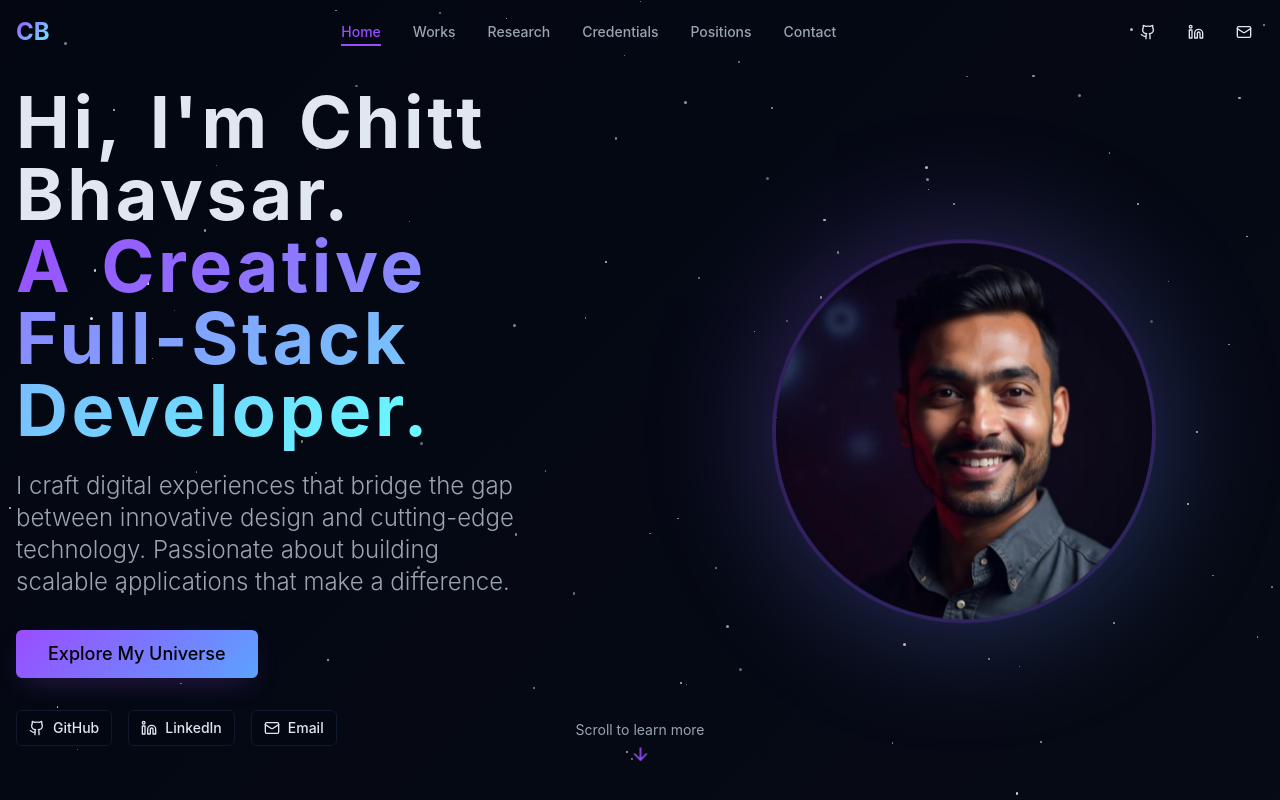
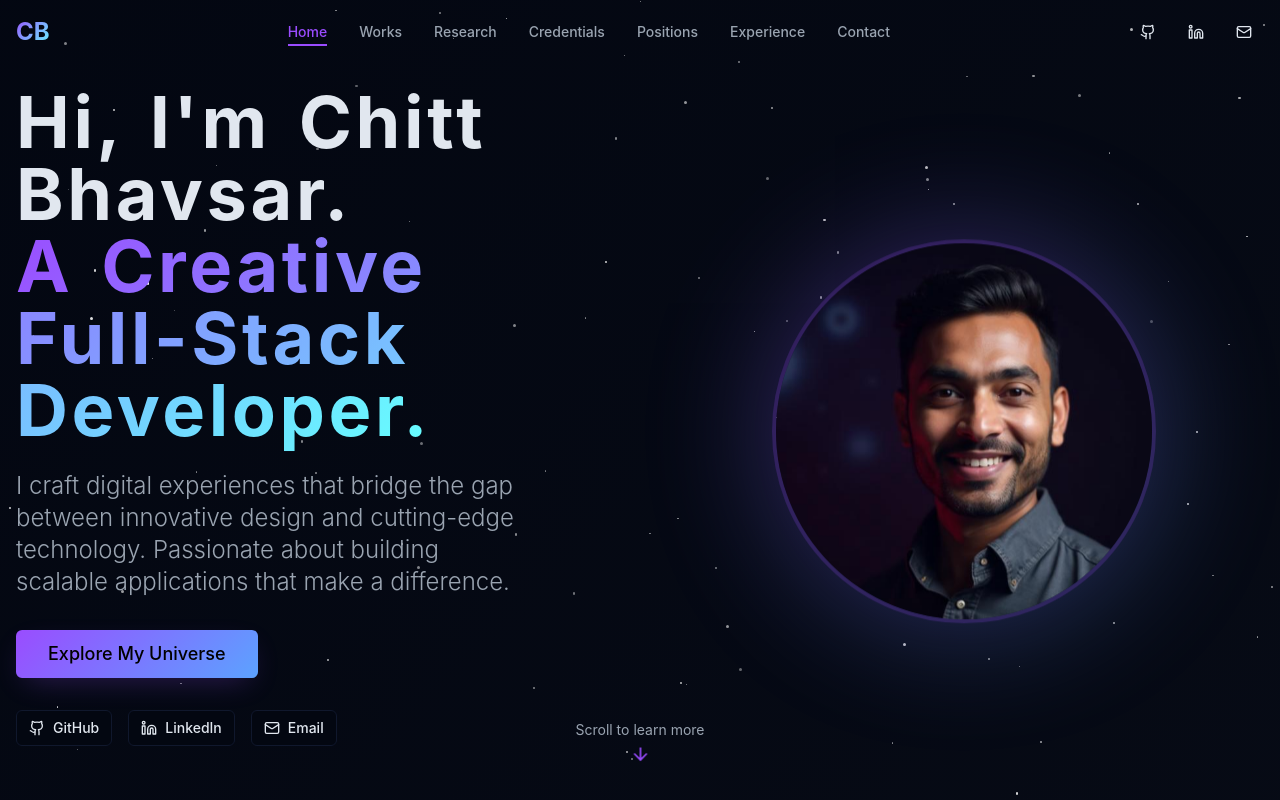
Before and after one commit to 24mcc013/hitt-galaxy, a React (Vite) app: page / in a window 1280 px wide. Shown: the top 800 px of the page. Built offline with nearby package versions, Linux system fonts and the light colour scheme.

Commit message:
Fix: Add Experience to Nav Menu
The Experience section was not appearing in the navigation menu. This commit adds the Experience section to the navigation menu to ensure it is accessible to users.

```diff
--- a/src/components/Navigation.tsx
+++ b/src/components/Navigation.tsx
@@ -27,6 +27,7 @@ const Navigation = () => {
     { name: "Research", path: "/research" },
     { name: "Credentials", path: "/credentials" },
     { name: "Positions", path: "/positions" },
+    { name: "Experience", path: "/experience" },
     { name: "Contact", path: "/contact" },
   ];
 
```
